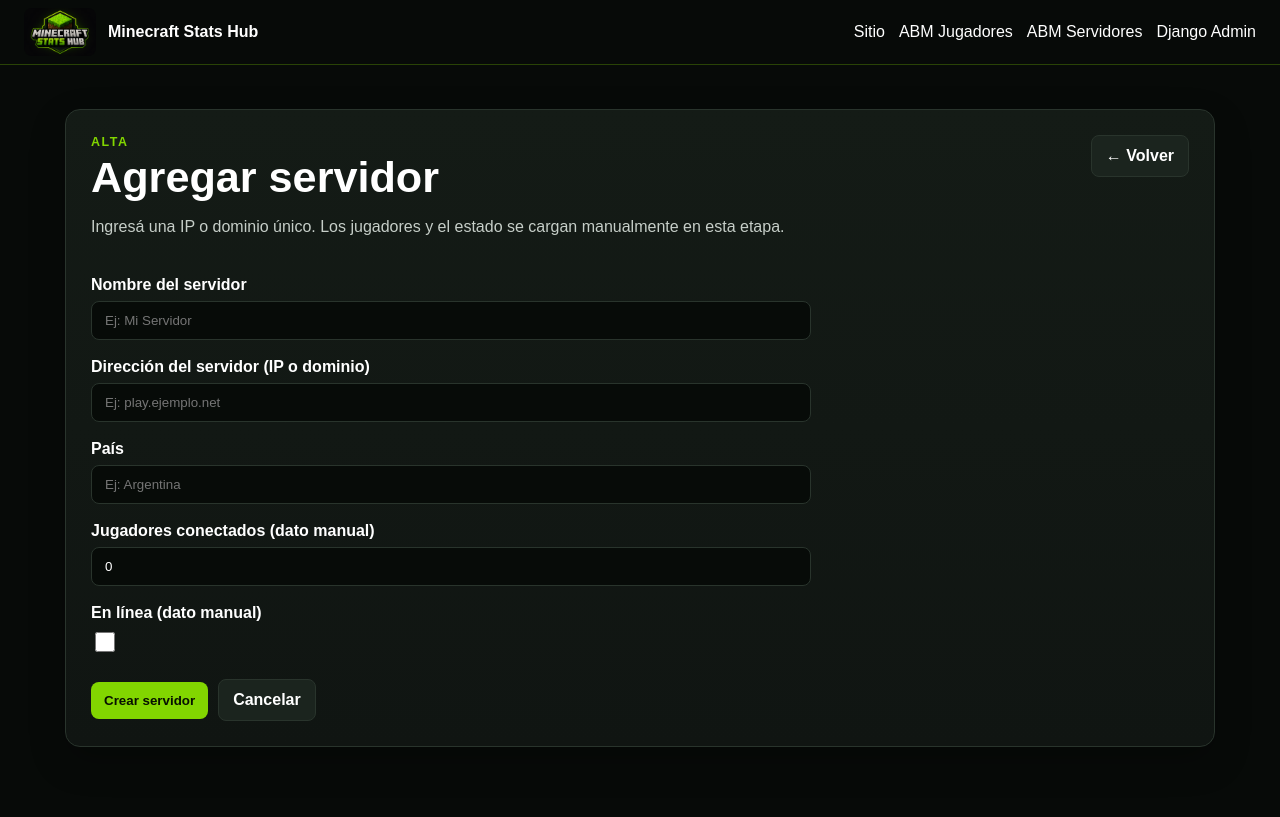
After one commit to matias-ortiz7010/proyecto-minecraft, a Django app: page /gestion/servidores/nuevo/ in a window 1280 px wide. The commit adds this page. Run offline with Django 5.2, Linux system fonts and the light colour scheme.

Commit message:
Agregar ABM de servidores

```diff
--- a/Minecraft_Stats_Hub_Django/static/css/styles.css
+++ b/Minecraft_Stats_Hub_Django/static/css/styles.css
@@ -292,3 +292,14 @@ button:disabled { cursor: wait; opacity: 0.7; }
   .management-heading { flex-direction: column; }
   .management-heading .button-link { width: 100%; }
 }
+
+/* Campos de ABM de servidores: el checkbox no debe ocupar todo el ancho. */
+.form-group input[type="checkbox"] {
+  width: 20px;
+  min-width: 20px;
+  height: 20px;
+  flex: none;
+  accent-color: var(--accent);
+}
+.status-online { color: #8be54a; font-weight: 700; }
+.status-offline { color: #ff8c8c; font-weight: 700; }
--- a/Minecraft_Stats_Hub_Django/stats/forms.py
+++ b/Minecraft_Stats_Hub_Django/stats/forms.py
@@ -1,6 +1,6 @@
 from django import forms
 
-from .models import Jugador
+from .models import Jugador, Servidor
 
 
 class JugadorForm(forms.ModelForm):
@@ -30,3 +30,31 @@ class JugadorForm(forms.ModelForm):
     def clean_pais(self):
         value = self.cleaned_data.get("pais", "")
         return value.strip()
+
+
+class ServidorForm(forms.ModelForm):
+    class Meta:
+        model = Servidor
+        fields = ["nombre", "ip", "pais", "jugadores", "online"]
+        labels = {
+            "nombre": "Nombre del servidor",
+            "ip": "Dirección del servidor (IP o dominio)",
+            "pais": "País",
+            "jugadores": "Jugadores conectados (dato manual)",
+            "online": "En línea (dato manual)",
+        }
+        widgets = {
+            "nombre": forms.TextInput(attrs={"placeholder": "Ej: Mi Servidor"}),
+            "ip": forms.TextInput(attrs={"placeholder": "Ej: play.ejemplo.net"}),
+            "pais": forms.TextInput(attrs={"placeholder": "Ej: Argentina"}),
+            "jugadores": forms.NumberInput(attrs={"min": 0}),
+        }
+
+    def clean_nombre(self):
+        return self.cleaned_data["nombre"].strip()
+
+    def clean_ip(self):
+        return self.cleaned_data["ip"].strip()
+
+    def clean_pais(self):
+        return self.cleaned_data.get("pais", "").strip()
--- a/Minecraft_Stats_Hub_Django/stats/urls.py
+++ b/Minecraft_Stats_Hub_Django/stats/urls.py
@@ -12,6 +12,12 @@ urlpatterns = [
     path("gestion/jugadores/<int:pk>/editar/", views.jugador_editar, name="jugador_editar"),
     path("gestion/jugadores/<int:pk>/eliminar/", views.jugador_eliminar, name="jugador_eliminar"),
 
+    # ABM de servidores
+    path("gestion/servidores/", views.servidores_gestion, name="servidores_gestion"),
+    path("gestion/servidores/nuevo/", views.servidor_crear, name="servidor_crear"),
+    path("gestion/servidores/<int:pk>/editar/", views.servidor_editar, name="servidor_editar"),
+    path("gestion/servidores/<int:pk>/eliminar/", views.servidor_eliminar, name="servidor_eliminar"),
+
     # API JSON usada por la página pública
     path("api/jugadores/buscar/", views.api_buscar_jugador, name="api_buscar_jugador"),
     path("api/resumen/", views.api_resumen, name="api_resumen"),
--- a/Minecraft_Stats_Hub_Django/stats/views.py
+++ b/Minecraft_Stats_Hub_Django/stats/views.py
@@ -3,7 +3,7 @@ from django.db.models import Q
 from django.http import JsonResponse
 from django.shortcuts import get_object_or_404, redirect, render
 
-from .forms import JugadorForm
+from .forms import JugadorForm, ServidorForm
 from .models import Jugador, Mod, PvP, Servidor, Speedrun
 
 
@@ -217,3 +217,70 @@ def jugador_eliminar(request, pk):
         "gestion/jugadores/confirmar_eliminar.html",
         {"jugador": jugador},
     )
+
+
+# -----------------------------
+# ABM de servidores
+# -----------------------------
+
+def servidores_gestion(request):
+    """Consulta/listado y búsqueda por nombre, IP/dominio o país."""
+    query = request.GET.get("q", "").strip()
+    servidores = Servidor.objects.all()
+    if query:
+        servidores = servidores.filter(
+            Q(nombre__icontains=query)
+            | Q(ip__icontains=query)
+            | Q(pais__icontains=query)
+        )
+    return render(
+        request,
+        "gestion/servidores/lista.html",
+        {"servidores": servidores, "query": query},
+    )
+
+
+def servidor_crear(request):
+    """Alta de servidor en la base de datos."""
+    form = ServidorForm(request.POST or None)
+    if request.method == "POST" and form.is_valid():
+        servidor = form.save()
+        messages.success(request, f"Servidor {servidor.nombre} agregado correctamente.")
+        return redirect("stats:servidores_gestion")
+    return render(
+        request,
+        "gestion/servidores/form.html",
+        {"form": form, "titulo": "Agregar servidor", "accion": "Crear servidor"},
+    )
+
+
+def servidor_editar(request, pk):
+    """Modificación de un servidor existente."""
+    servidor = get_object_or_404(Servidor, pk=pk)
+    form = ServidorForm(request.POST or None, instance=servidor)
+    if request.method == "POST" and form.is_valid():
+        servidor = form.save()
+        messages.success(request, f"Servidor {servidor.nombre} actualizado correctamente.")
+        return redirect("stats:servidores_gestion")
+    return render(
+        request,
+        "gestion/servidores/form.html",
+        {
+            "form": form, "titulo": f"Editar {servidor.nombre}",
+            "accion": "Guardar cambios", "servidor": servidor,
+        },
+    )
+
+
+def servidor_eliminar(request, pk):
+    """Baja de servidor; solo permite eliminar con confirmación por POST."""
+    servidor = get_object_or_404(Servidor, pk=pk)
+    if request.method == "POST":
+        nombre = servidor.nombre
+        servidor.delete()
+        messages.success(request, f"Servidor {nombre} eliminado correctamente.")
+        return redirect("stats:servidores_gestion")
+    return render(
+        request, "gestion/servidores/confirmar_eliminar.html",
+        {"servidor": servidor},
+    )
--- a/Minecraft_Stats_Hub_Django/templates/gestion/base_gestion.html
+++ b/Minecraft_Stats_Hub_Django/templates/gestion/base_gestion.html
@@ -15,7 +15,8 @@
     </a>
     <nav>
       <a href="{% url 'stats:index' %}">Sitio</a>
-      <a class="nav-active" href="{% url 'stats:jugadores_gestion' %}">ABM Jugadores</a>
+      <a href="{% url 'stats:jugadores_gestion' %}">ABM Jugadores</a>
+      <a href="{% url 'stats:servidores_gestion' %}">ABM Servidores</a>
       <a href="/admin/">Django Admin</a>
     </nav>
   </header>
--- /dev/null
+++ b/Minecraft_Stats_Hub_Django/templates/gestion/servidores/form.html
@@ -0,0 +1,32 @@
+{% extends 'gestion/base_gestion.html' %}
+
+{% block title %}{{ titulo }}{% endblock %}
+
+{% block content %}
+<section class="panel management-panel form-panel">
+  <div class="management-heading">
+    <div>
+      <p class="eyebrow">{% if servidor %}Modificación{% else %}Alta{% endif %}</p>
+      <h1>{{ titulo }}</h1>
+      <p class="muted">Ingresá una IP o dominio único. Los jugadores y el estado se cargan manualmente en esta etapa.</p>
+    </div>
+    <a class="button-link button-secondary" href="{% url 'stats:servidores_gestion' %}">← Volver</a>
+  </div>
+  <form method="post" class="abm-form" novalidate>
+    {% csrf_token %}
+    {% if form.non_field_errors %}<div class="form-errors">{{ form.non_field_errors }}</div>{% endif %}
+    {% for field in form %}
+      <div class="form-group">
+        <label for="{{ field.id_for_label }}">{{ field.label }}</label>
+        {{ field }}
+        {% if field.help_text %}<small>{{ field.help_text }}</small>{% endif %}
+        {% for error in field.errors %}<p class="field-error">{{ error }}</p>{% endfor %}
+      </div>
+    {% endfor %}
+    <div class="form-actions">
+      <button type="submit">{{ accion }}</button>
+      <a class="button-link button-secondary" href="{% url 'stats:servidores_gestion' %}">Cancelar</a>
+    </div>
+  </form>
+</section>
+{% endblock %}
--- a/Minecraft_Stats_Hub_Django/templates/index.html
+++ b/Minecraft_Stats_Hub_Django/templates/index.html
@@ -21,7 +21,8 @@
       <a href="#pvp">PvP</a>
       <a href="#mods">Mods</a>
       <a href="#servidores">Servidores</a>
-      <a href="{% url 'stats:jugadores_gestion' %}">ABM</a>
+      <a href="{% url 'stats:jugadores_gestion' %}">ABM Jugadores</a>
+      <a href="{% url 'stats:servidores_gestion' %}">ABM Servidores</a>
     </nav>
   </header>
 
```
Also changed, not shown: Minecraft_Stats_Hub_Django/INSTRUCCIONES_ABM_SERVIDORES.md (added, +46 -0 lines), Minecraft_Stats_Hub_Django/stats/tests.py (+46 -1 lines), Minecraft_Stats_Hub_Django/templates/gestion/servidores/confirmar_eliminar.html (added, +19 -0 lines), Minecraft_Stats_Hub_Django/templates/gestion/servidores/lista.html (added, +49 -0 lines).
